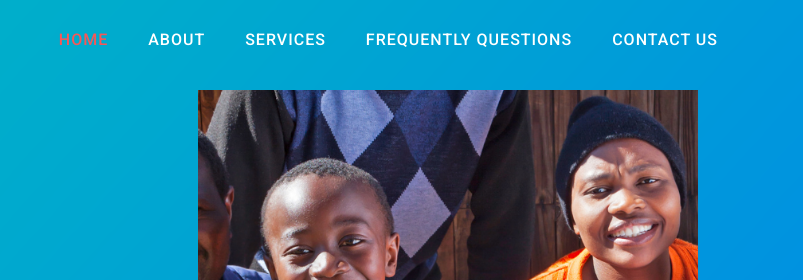
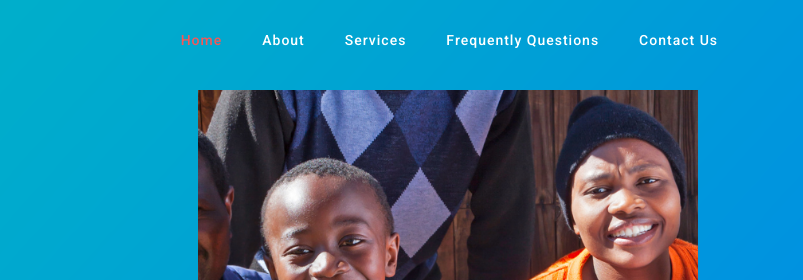
Before and after one commit to SethMegbetor/Conlee, a plain HTML site: page index.html in a window 1280 px wide. Shown: the top 280 px of the page, 477-1280 px from the left. Drawn offline with Linux system fonts and the light colour scheme.

Commit message:
changed header

```diff
--- a/assets/css/templatemo-art-factory.css
+++ b/assets/css/templatemo-art-factory.css
@@ -378,9 +378,9 @@ header
 .header-area .main-nav .nav li a {
   display: block;
   font-weight: 500;
-  font-size: 16px;
+  font-size: 14px;
   color: #fff;
-  text-transform: uppercase;
+  /* text-transform: uppercase; */
   -webkit-transition: all 0.3s ease 0s;
   -moz-transition: all 0.3s ease 0s;
   -o-transition: all 0.3s ease 0s;
```
